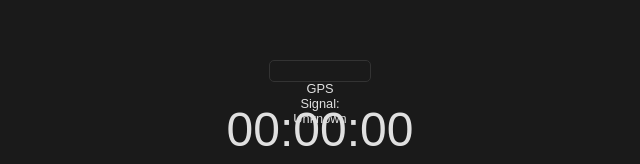
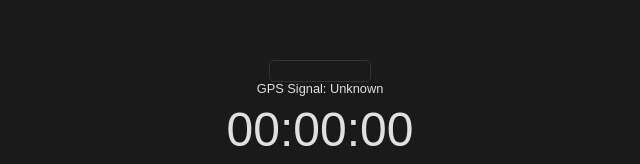
Before and after one commit to extrememission/running, a plain HTML site: page index.html in a window 1280 px wide. Shown: the part 230-394 px from the top of the page, without its empty margins (320-960 px from the left). Drawn offline with Linux system fonts and the light colour scheme.

Commit message:
Update styles.css

```diff
--- a/styles.css
+++ b/styles.css
@@ -34,6 +34,7 @@ body {
     transform: translateX(-50%);
     font-size: 0.8em;
     color: #e0e0e0;
+    white-space: nowrap; /* Ensure single line */
 }
 
 #status {
```
